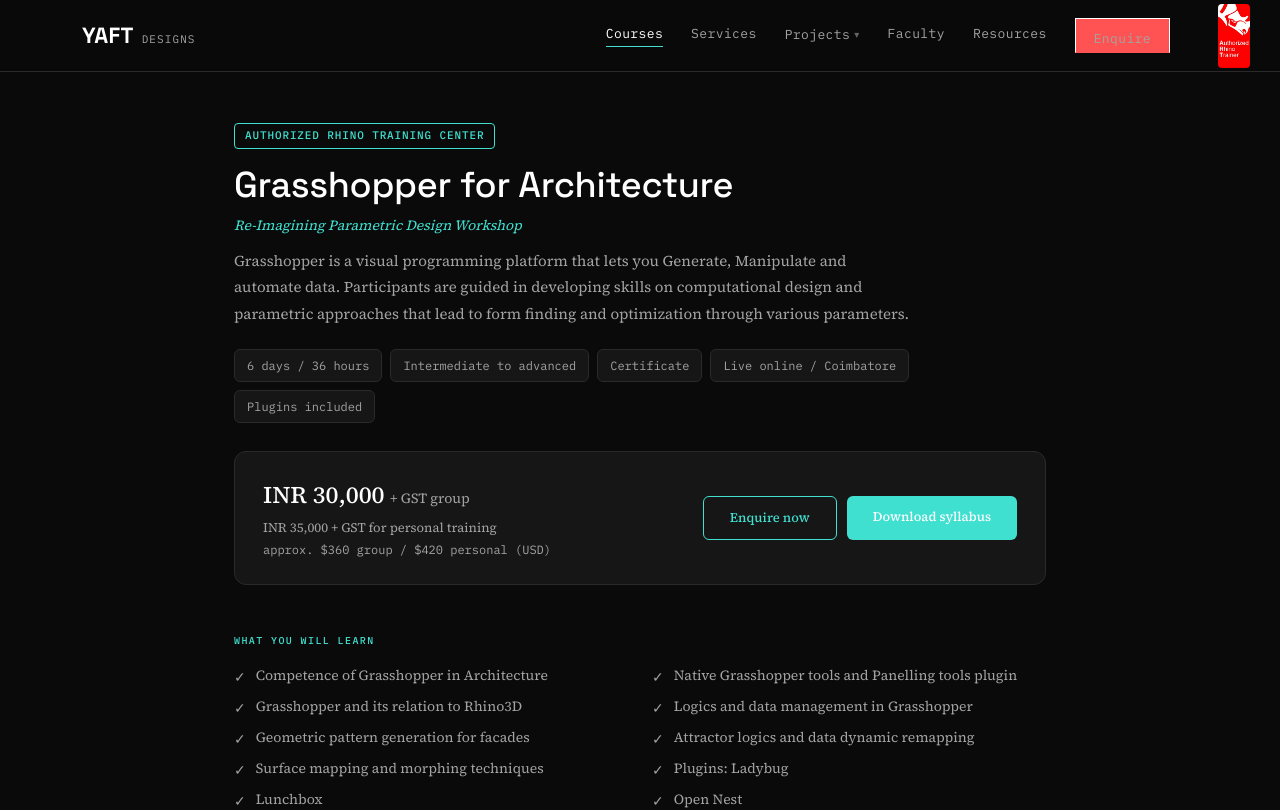
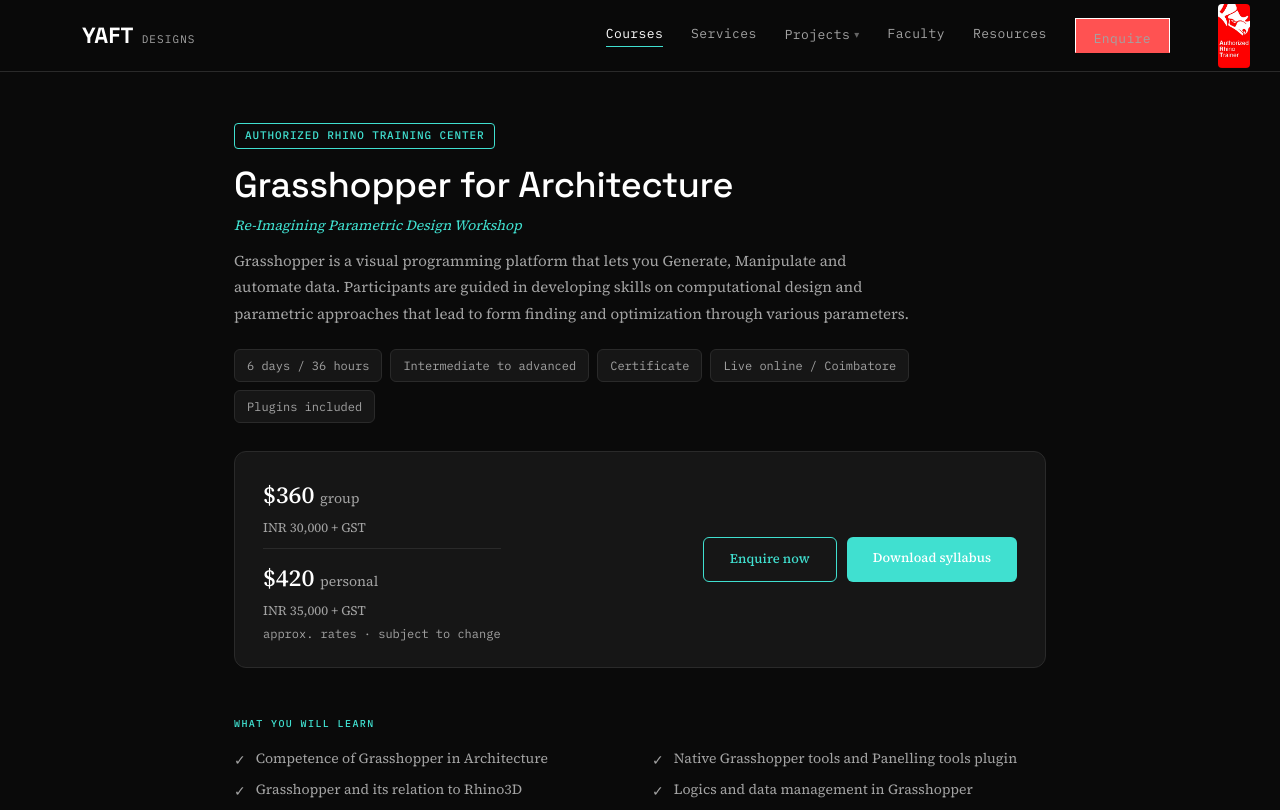
Before and after one commit to YAFTDesigns/yaftwebsite, a Next.js app: page /courses/grasshopper-architecture in a window 1280 px wide. Shown: the top 810 px of the page. Built offline with nearby package versions, Linux system fonts and the light colour scheme.

Commit message:
USD price big, INR secondary in grasshopper-architecture

```diff
--- a/app/courses/grasshopper-architecture/page.tsx
+++ b/app/courses/grasshopper-architecture/page.tsx
@@ -26,9 +26,13 @@ export default function GrasshopperArchitecture() {
       </div>
       <div className={s.ctaBar}>
         <div>
-          <div className={s.priceMain}>INR 30,000 <span style={{fontSize:14,fontWeight:400,color:'var(--ink-soft)'}}> + GST group</span></div>
-          <div className={s.priceSub}>INR 35,000 + GST for personal training</div>
-          <div className={s.priceUsd}>approx. $360 group / $420 personal (USD)</div>
+          <div className={s.priceMain}>$360 <span style={{fontSize:14,fontWeight:400,color:'var(--ink-soft)'}}>group</span></div>
+          <div className={s.priceSub}>INR 30,000 + GST</div>
+          <div style={{marginTop:10,paddingTop:10,borderTop:'0.5px solid var(--line)'}}>
+            <div className={s.priceMain}>$420 <span style={{fontSize:14,fontWeight:400,color:'var(--ink-soft)'}}>personal</span></div>
+            <div className={s.priceSub}>INR 35,000 + GST</div>
+          </div>
+          <div className={s.priceUsd}>approx. rates · subject to change</div>
         </div>
         <div className={s.ctaBtns}>
           <a href="/courses#enquire" className={s.btnOutline}>Enquire now</a>
```
